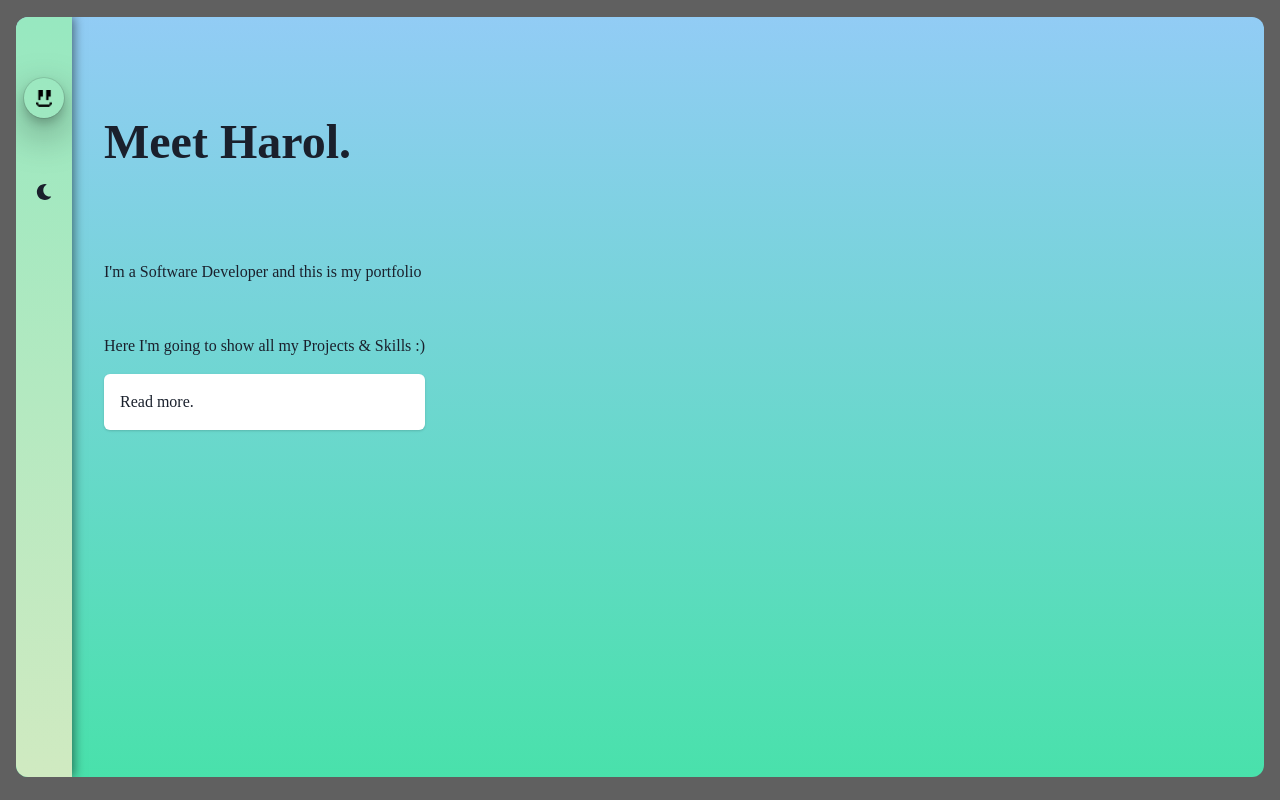
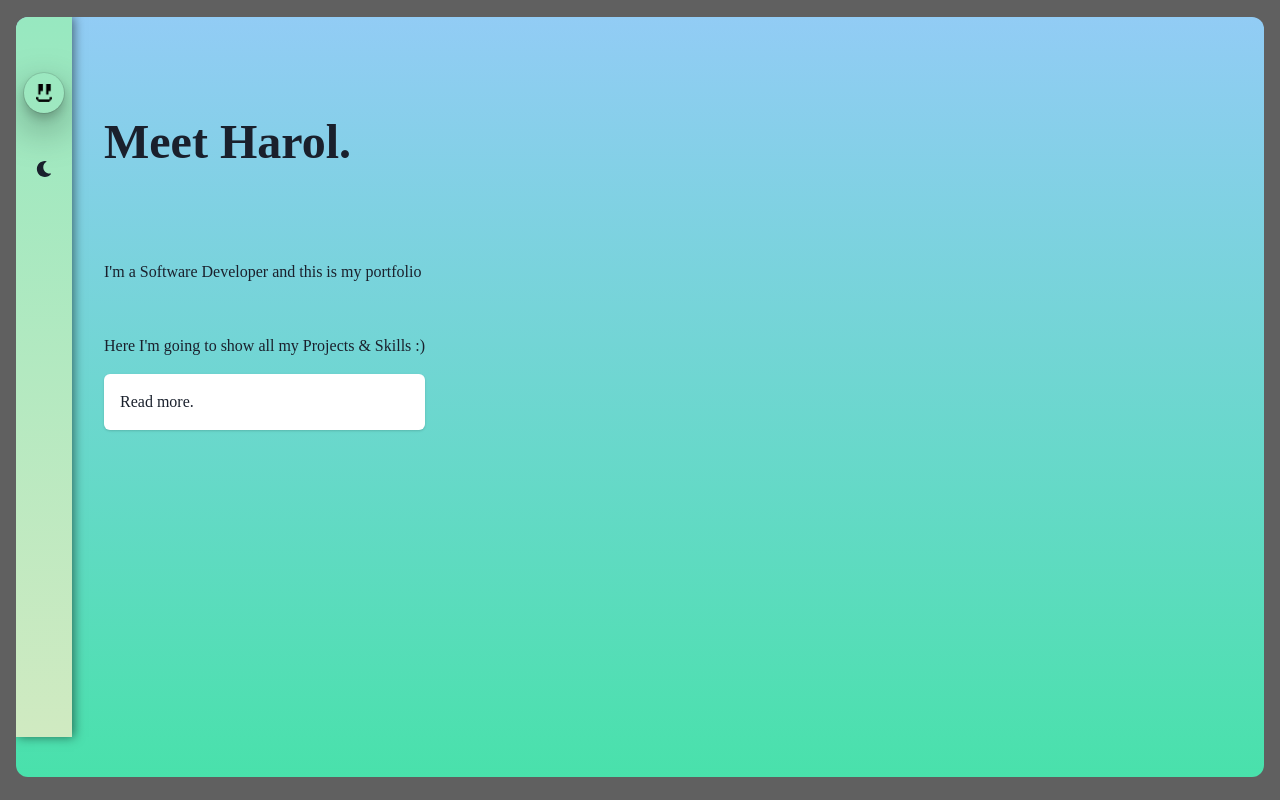
Before and after one commit to H4r0l/newPortfolio, a React (Vite) app: page / in a window 1280 px wide. Built offline with nearby package versions, Linux system fonts and the light colour scheme.

Commit message:
Feat: tweaks and changes in animations

```diff
--- a/src/components/Navbar.jsx
+++ b/src/components/Navbar.jsx
@@ -13,16 +13,16 @@ const Navbar = () => {
 
 
   return (
+
       <motion.div
-      initial={{ x: "-100%" }}
-      animate={{ x: "0%" }}
-      exit={{ x: "-200%" }}
-      transition={{
-        duration: 3,
-        type: "spring",
-        damping: 10,
+        initial={{ bgGradient: "#97E8C0", opacity: 0 }}
+        animate={{
+          bgGradient: colorMode === "light" ? "#D0EAC1" : "#740F65",
+          opacity: 1,
         }}
-
+        transition={{ duration: 0.5, ease: "easeOut" }}
+        variants={{ exit: { opacity: 0 } }}
+        // Other Box props
       >
         <Box
           bgGradient={
@@ -30,7 +30,7 @@ const Navbar = () => {
               ? "linear(to-b, #97E8C0, #D0EAC1)"
               : "linear(to-b, #990F71, #740F65)"
           }
-        h={"95vh"} // Adjusted height to 95% of the viewport height
+          h={"120%"} // Adjusted height to 95% of the viewport height
           w={"7vh"}
           boxShadow="2px 0px 10px rgba(0, 0, 0, 0.5)"
           zIndex="10"
@@ -67,10 +67,16 @@ const Navbar = () => {
                 style={{ margin: 0 }}
               />
             </Button>
-          <Button onClick={toggleColorMode}
-            bg="transparent">
+            <motion.button
+              whileTap={{ scale: 0.95, rotate: 15 }}
+              animate={{ x: 0, rotate: 0 }}
+              transition={{ duration: 0.4, ease: "easeOut" }}
+            variants={{ exit: { x: 20 } }}
+            onClick={toggleColorMode}
+              // Other Button props
+            >
               {colorMode === "light" ? <FaMoon /> : <FaSun />}
-          </Button>
+            </motion.button>
           </VStack>
         </Box>
       </motion.div>
```
Lines whose indentation alone changed are shown as unchanged.
